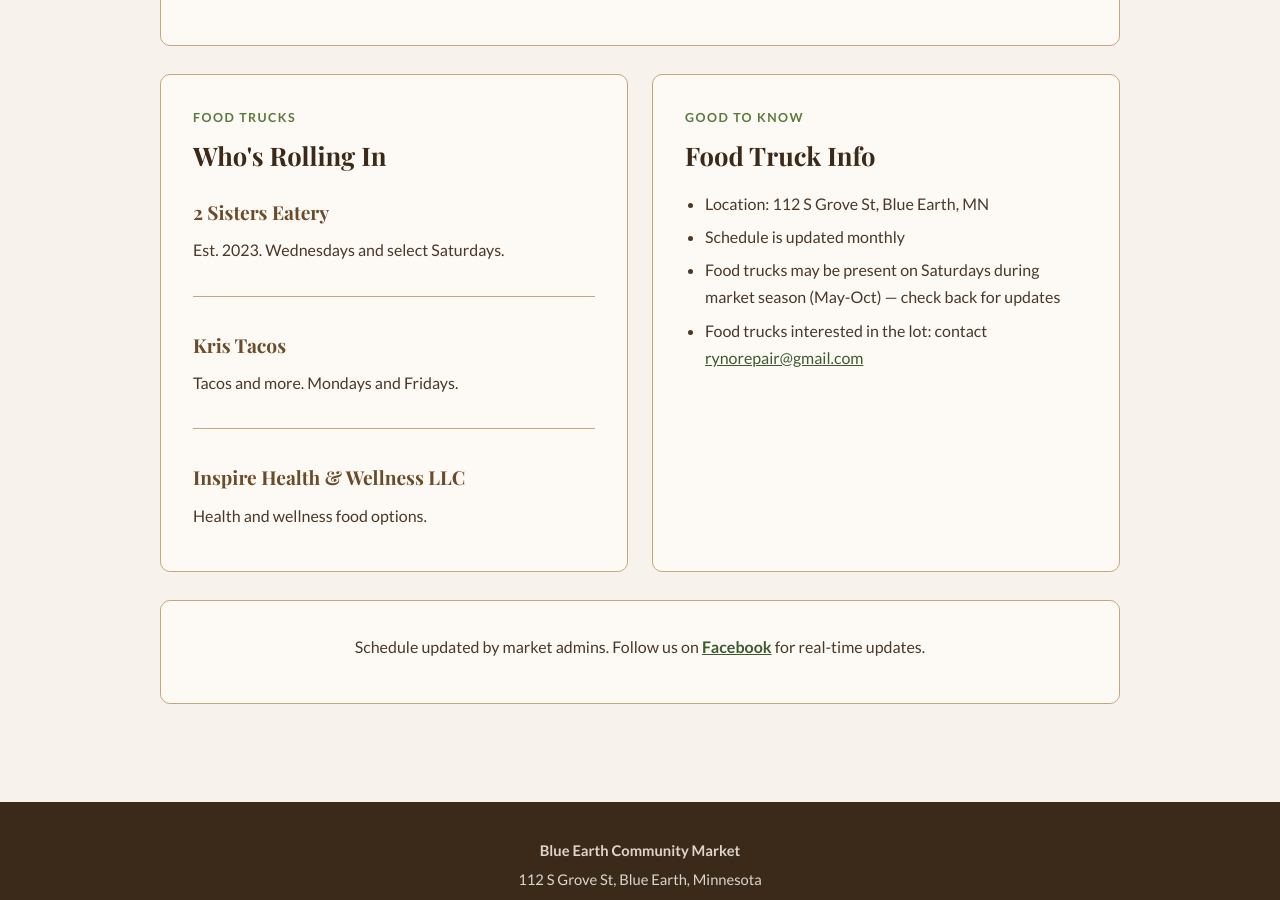
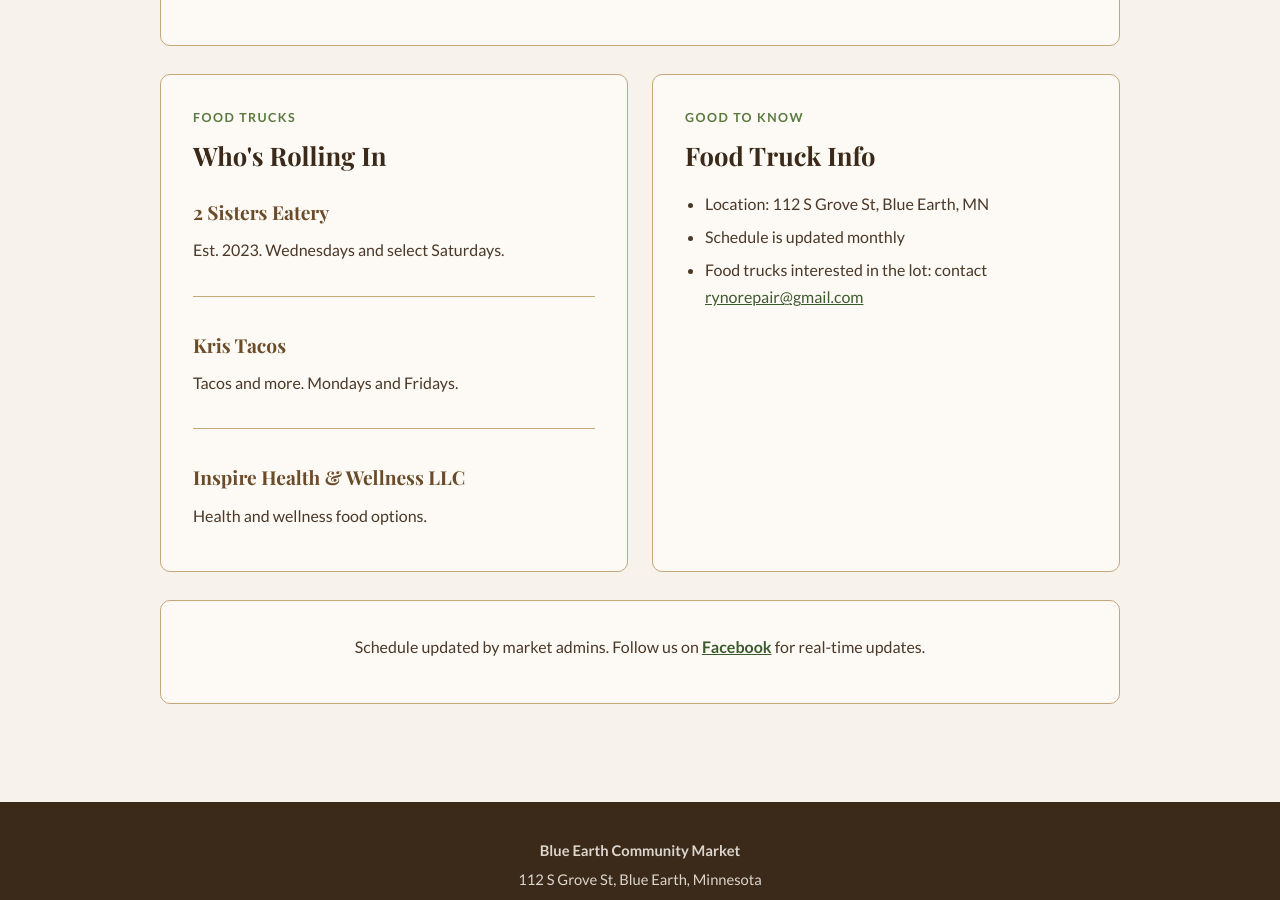
Before and after one commit to blueearthcommunitymarket/blueearthcommunitymarket.github.io, a Jekyll site: the page built from food-trucks/index.html, in a window 1280 px wide and 900 px high, scrolled down 1174 px. Built offline with Jekyll 4.4.1, drawn with Linux system fonts in a browser that asks for light colours; some web fonts are replaced.

Commit message:
Remove all Saturday market references from food truck page

```diff
--- a/food-trucks/index.html
+++ b/food-trucks/index.html
@@ -98,7 +98,7 @@
             <ul>
                 <li>Location: 112 S Grove St, Blue Earth, MN</li>
                 <li>Schedule is updated monthly</li>
-                <li>Food trucks may be present on Saturdays during market season (May-Oct) — check back for updates</li>
+
                 <li>Food trucks interested in the lot: contact <a href="mailto:rynorepair@gmail.com" style="color: var(--green-dark);">rynorepair@gmail.com</a></li>
             </ul>
         </div>
```
